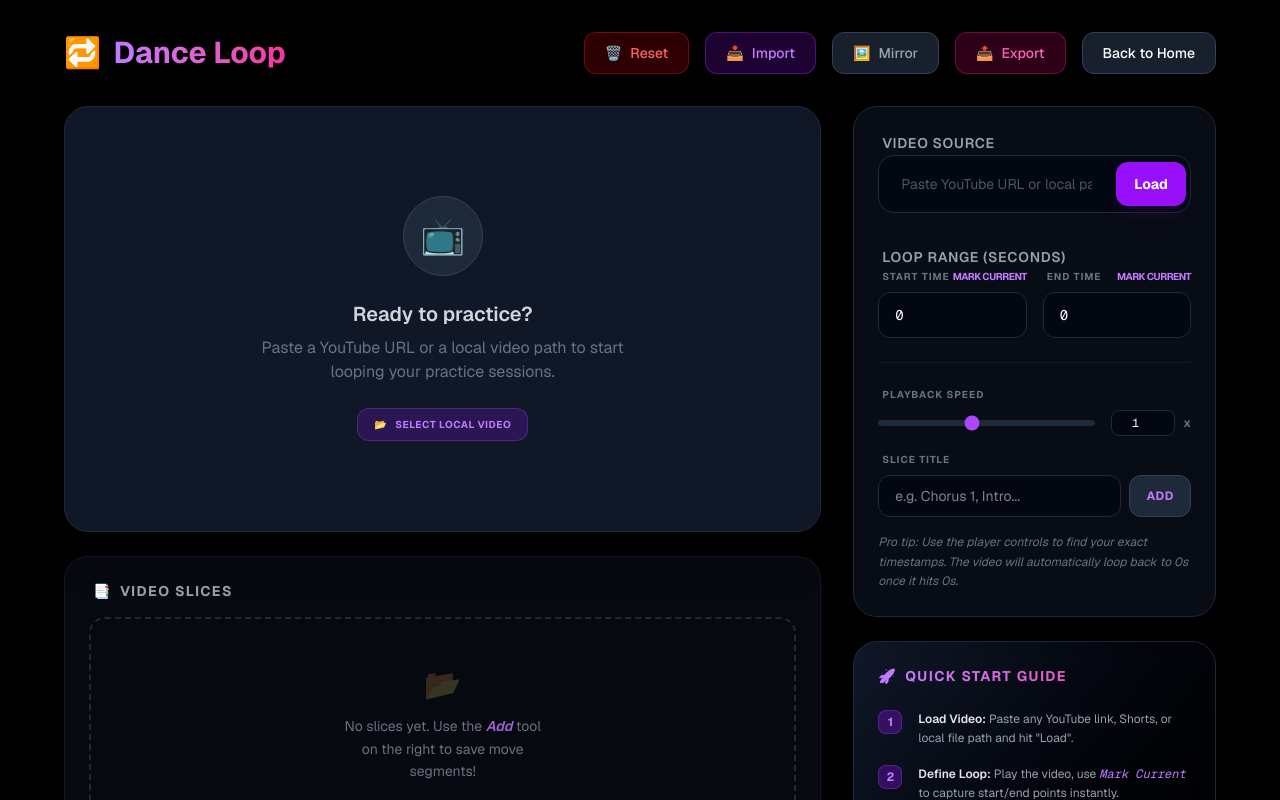
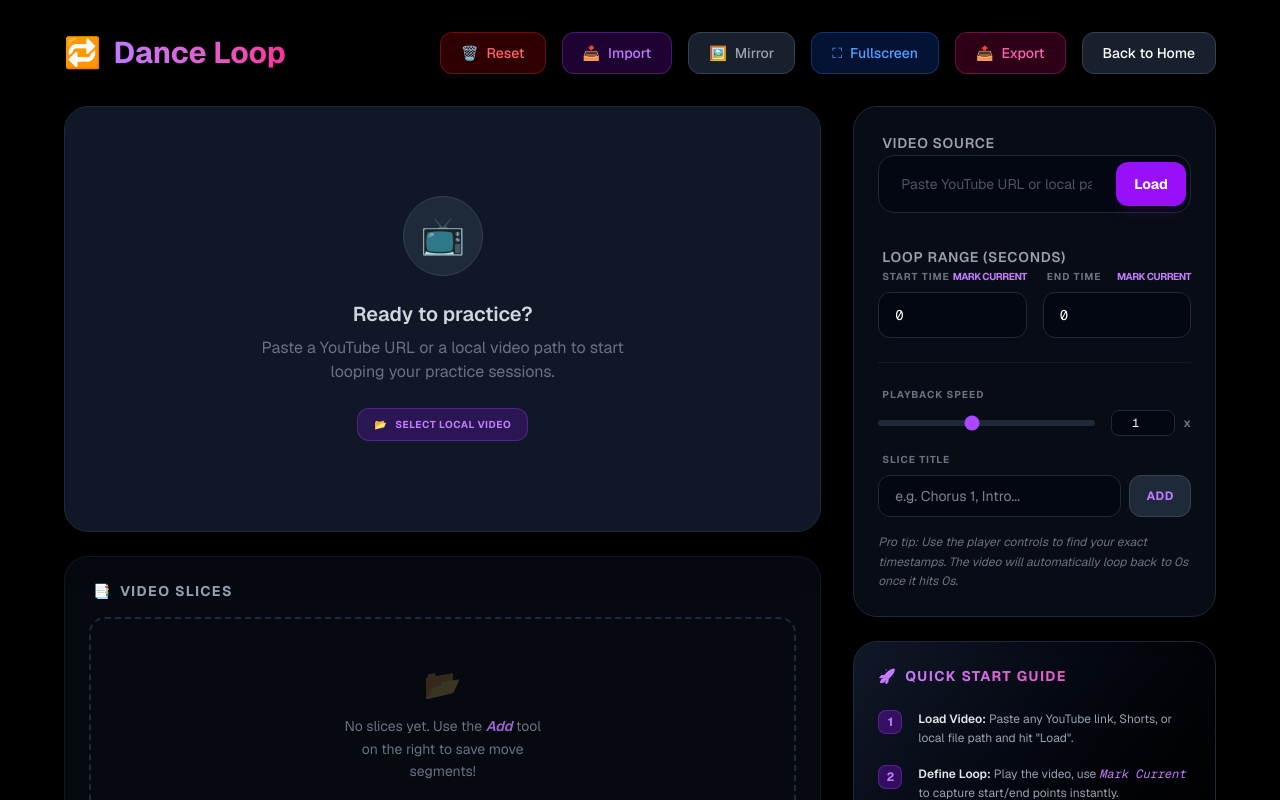
Before and after one commit to dogtim/Just-Dance-PicCollage, a Next.js app: page /danceLoop in a window 1280 px wide. Shown: the top 800 px of the page. Built offline with nearby package versions, Linux system fonts and the light colour scheme.

Commit message:
feat: Add fullscreen functionality to the dance loop player.

```diff
--- a/src/app/danceLoop/dance_loop_page.tsx
+++ b/src/app/danceLoop/dance_loop_page.tsx
@@ -30,6 +30,7 @@ export default function DanceLoop() {
     const [isFlipped, setIsFlipped] = useState(false);
 
     const playerRef = useRef<any>(null);
+    const containerRef = useRef<HTMLDivElement>(null);
     const [isPlayerReady, setIsPlayerReady] = useState(false);
     const fileInputRef = useRef<HTMLInputElement>(null);
     const videoInputRef = useRef<HTMLInputElement>(null);
@@ -241,6 +242,18 @@ export default function DanceLoop() {
         setPlayerKey(prev => prev + 1);
     }, [playbackRate]);
 
+    const toggleFullscreen = () => {
+        if (!containerRef.current) return;
+
+        if (!document.fullscreenElement) {
+            containerRef.current.requestFullscreen().catch(err => {
+                console.error(`Error attempting to enable full-screen mode: ${err.message}`);
+            });
+        } else {
+            document.exitFullscreen();
+        }
+    };
+
     return (
         <div className="min-h-screen bg-black text-white font-sans p-8">
             <div className="max-w-6xl mx-auto">
@@ -289,6 +302,12 @@ export default function DanceLoop() {
                             <span>{isFlipped ? '🪞' : '🖼️'}</span> {isFlipped ? 'Mirrored' : 'Mirror'}
                         </button>
                         <button
+                            onClick={toggleFullscreen}
+                            className="px-5 py-2.5 bg-blue-600/20 hover:bg-blue-600/30 text-blue-400 rounded-xl transition-all border border-blue-500/30 backdrop-blur-sm text-sm font-medium flex items-center gap-2"
+                        >
+                            <span>⛶</span> Fullscreen
+                        </button>
+                        <button
                             onClick={handleExportJson}
                             className="px-5 py-2.5 bg-pink-600/20 hover:bg-pink-600/30 text-pink-400 rounded-xl transition-all border border-pink-500/30 backdrop-blur-sm text-sm font-medium flex items-center gap-2"
                         >
@@ -303,7 +322,10 @@ export default function DanceLoop() {
                 <div className="grid grid-cols-1 lg:grid-cols-3 gap-8">
                     {/* Player Section */}
                     <div className="lg:col-span-2 space-y-6">
-                        <div className="aspect-video bg-gray-900 rounded-3xl border border-gray-800 overflow-hidden shadow-2xl relative group">
+                        <div
+                            ref={containerRef}
+                            className="aspect-video bg-gray-900 rounded-3xl border border-gray-800 overflow-hidden shadow-2xl relative group"
+                        >
                             {url ? (
                                 <div
                                     className="w-full h-full relative transition-transform duration-500 ease-in-out"
```
